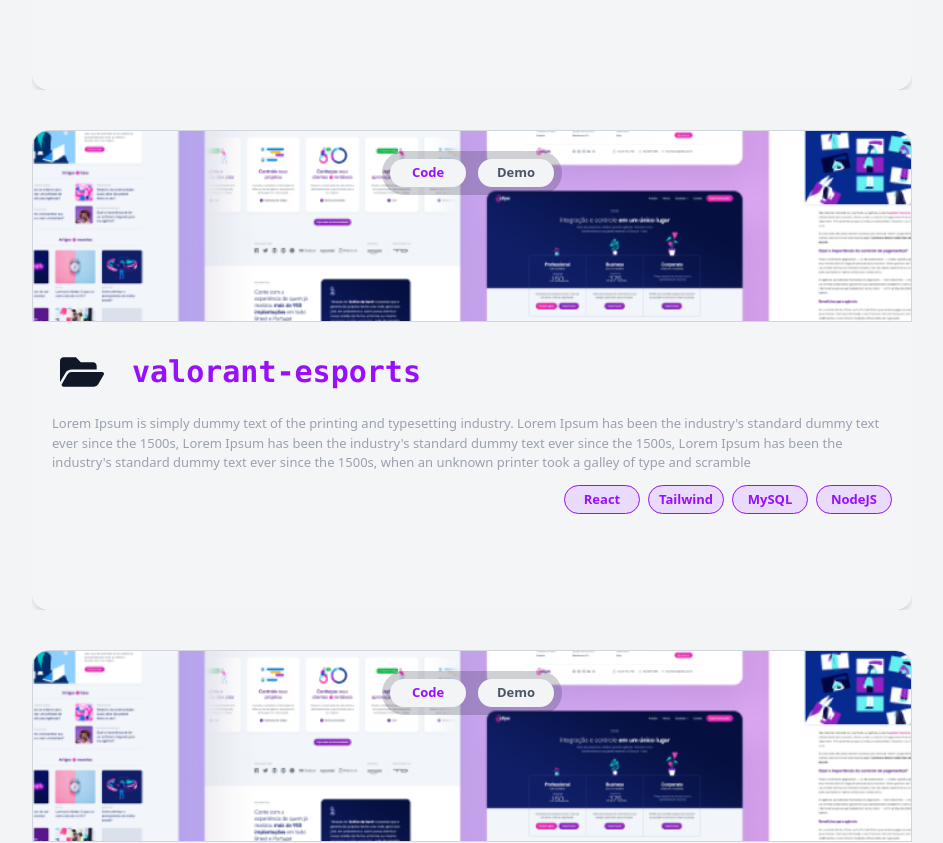
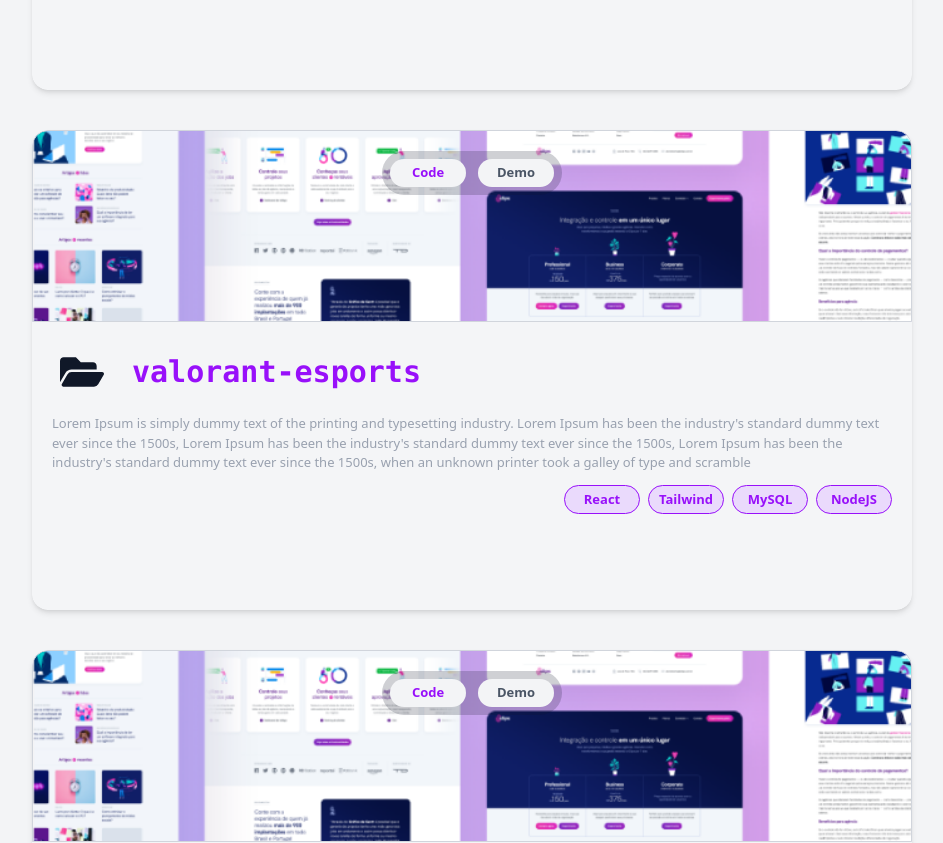
Before and after one commit to jasonkaiser/personal-portfolio, a React (Vite) app: page / in a window 1280 px wide. Shown: the part 5020-5863 px from the top of the page, without its empty margins (168-1111 px from the left). Built offline with nearby package versions, Linux system fonts and the light colour scheme.

Commit message:
responsive fix

```diff
--- a/src/components/Projects.jsx
+++ b/src/components/Projects.jsx
@@ -20,9 +20,8 @@
 
                 {projectsData.map((item) => (
 
-                    <div className="overflow-x-hidden">
                    <AnimatedContent
-                        distance={240}
+                        distance={0}
                         direction="vertical"
                         reverse={false}
                         duration={1}
@@ -93,9 +92,6 @@
                         </div>
                         </AnimatedContent>
 
-
-                    </div>
-
                     ))}
 
                 </div>
```
